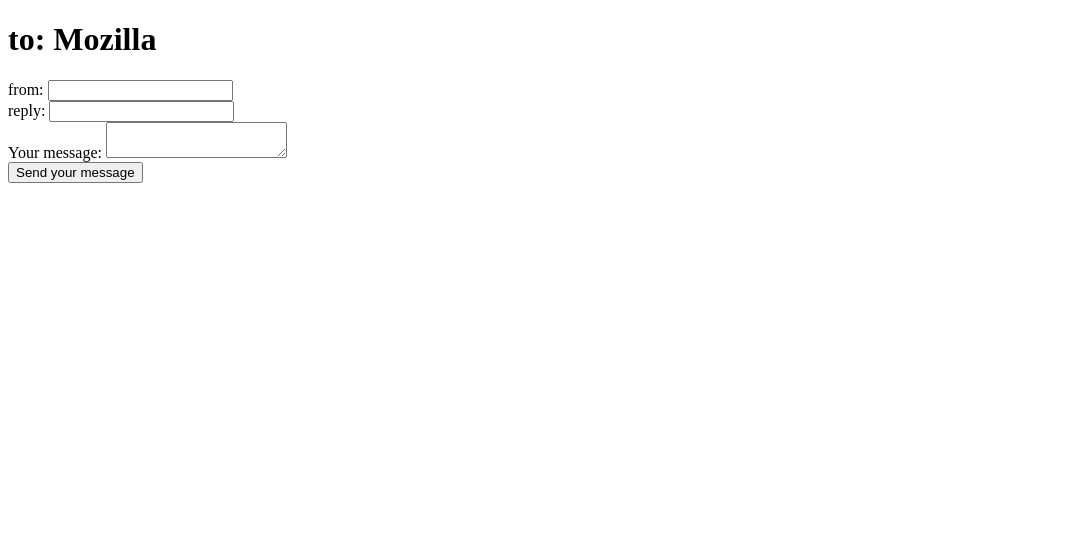
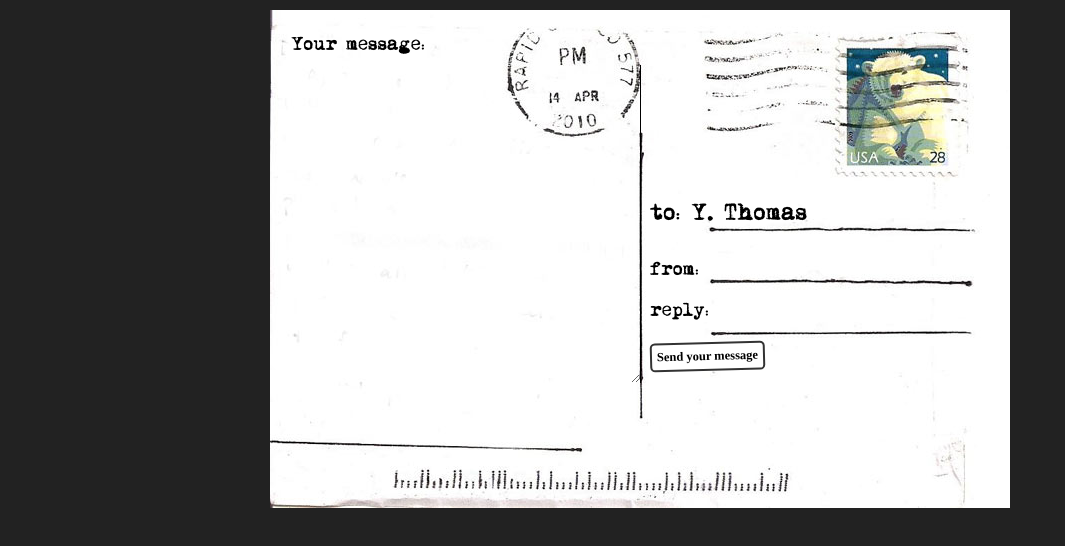
Before and after one commit to Grimshady1990/inter-html-css, a plain HTML site: page intermediate-html-css/forms-dir/styling-forms/index.html in a window 1280 px wide. Shown: the whole page, without its empty margins (0-1065 px from the left). Drawn offline with Linux system fonts and the light colour scheme; files whose address does not match are found by name.

Commit message:
Complete the task :)

```diff
--- a/intermediate-html-css/forms-dir/styling-forms/index.html
+++ b/intermediate-html-css/forms-dir/styling-forms/index.html
@@ -4,12 +4,13 @@
 <head>
     <meta charset="UTF-8">
     <meta name="viewport" content="width=device-width, initial-scale=1.0">
+    <link rel="stylesheet" href="style.css">
     <title>Postcard example</title>
 </head>
 
 <body>
     <form action="https://httpbin.org/post" method="post">
-        <h1>to: Mozilla</h1>
+        <h1>to: Y. Thomas</h1>
         <div id="from">
             <label for="name">from:</label>
             <input type="text" id="name" name="user_name" />
--- a/intermediate-html-css/forms-dir/styling-forms/style.css
+++ b/intermediate-html-css/forms-dir/styling-forms/style.css
@@ -17,4 +17,91 @@
 
 body {
     font: 1.3rem sans-serif;
+    padding: 0.5em;
+    margin: 0;
+    background: #222;
 }
+
+form {
+    position: relative;
+    width: 740px;
+    height: 498px;
+    margin: 0 auto;
+    padding: 1em;
+    box-sizing: border-box;
+    background: #fff url(postcard-bg.jpg);
+
+    display: grid;
+    grid-gap: 20px;
+    grid-template-columns: repeat(2, 1fr);
+    grid-template-rows: 10em 1em 1em 1em;
+}
+
+h1 {
+    font:
+        1em "typewriter",
+        monospace;
+    align-self: end;
+}
+
+#message {
+    grid-row: 1 / 5;
+}
+
+#from,
+#reply {
+    display: flex;
+}
+
+label {
+    font:
+        0.8em "typewriter",
+        sans-serif;
+}
+
+input,
+textarea {
+    font:
+        1.4em/1.5em "handwriting",
+        cursive,
+        san-serif;
+    border: none;
+    padding: 0 10px;
+    margin: 0;
+    width: 80%;
+    background: none;
+}
+
+input:focus,
+textarea:focus {
+    background: rgb(0 0 0 / 10%);
+    border-radius: 5px;
+}
+
+textarea {
+    display: block;
+
+    padding: 10px;
+    margin: 10px 0 0 -10px;
+    width: 100%;
+    height: 90%;
+
+    border-right: 1px solid;
+    overflow: auto;
+}
+
+button {
+    padding: 5px;
+    font: bold 0.6em san-serif;
+    border: 2px solid #333;
+    border-radius: 5px;
+    background: none;
+    cursor: pointer;
+    transform: rotate(-1.5deg);
+}
+
+button:hover,
+button:focus {
+    background: #000;
+    color: #fff;
+}
```
